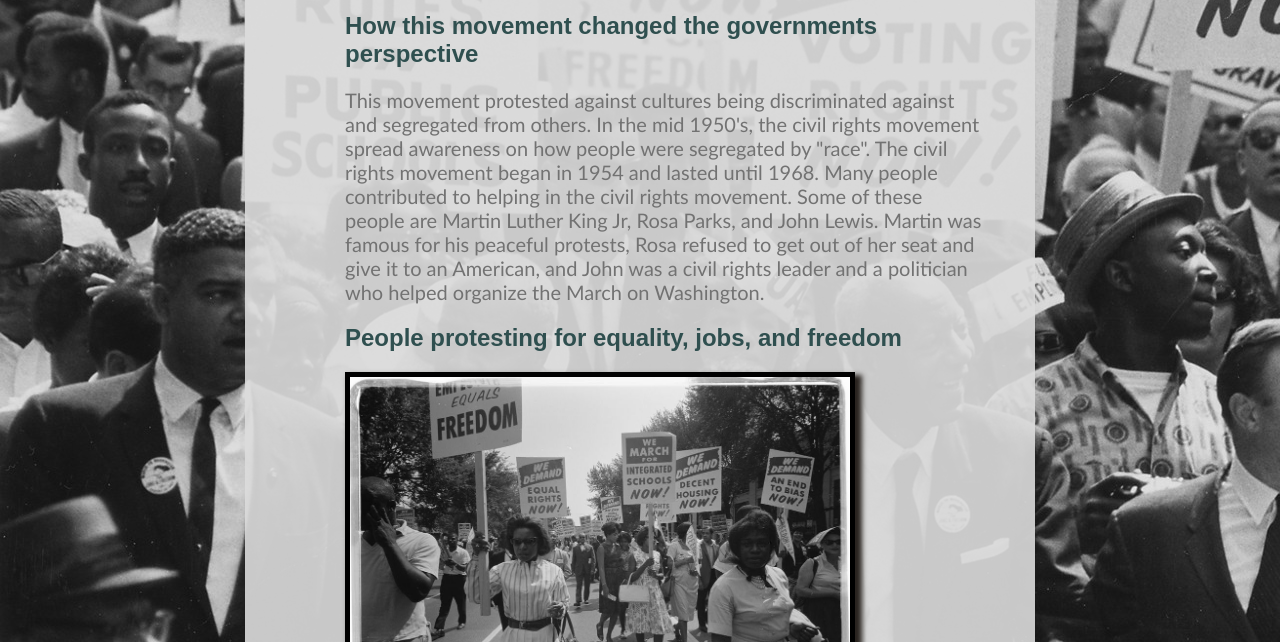
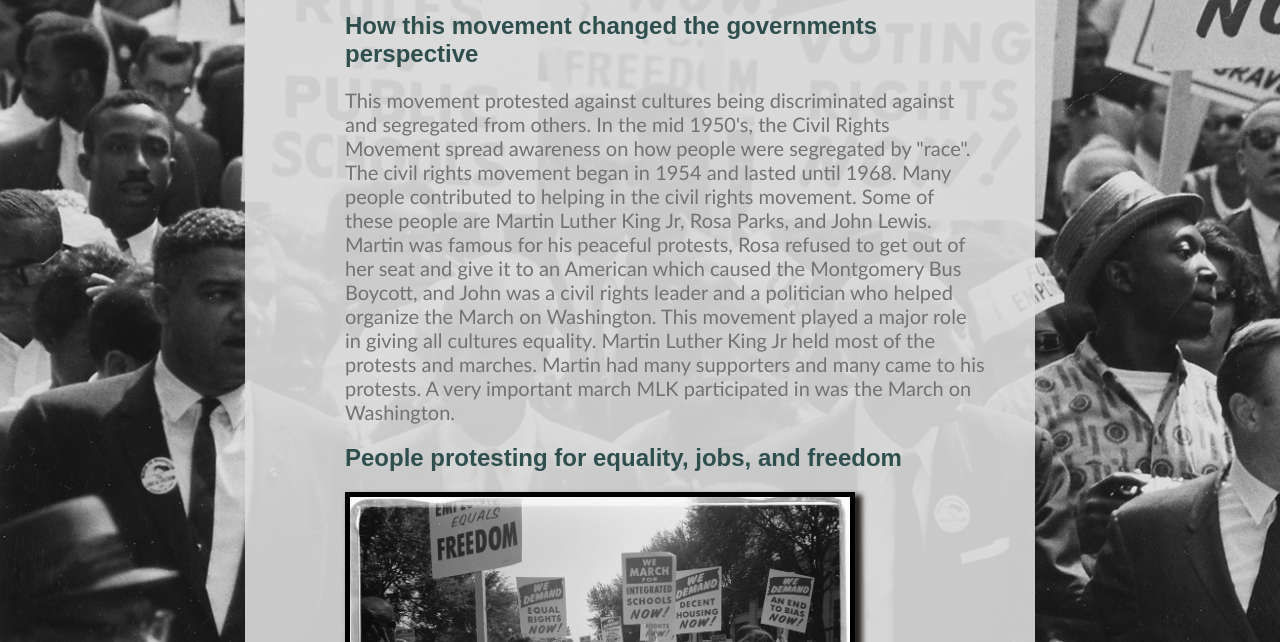
Before and after one commit to ir-2025/project, a plain HTML site: page civil-rights-movement.html in a window 1280 px wide. Shown: the part 158-800 px from the top of the page. Drawn offline with Linux system fonts and the light colour scheme.

Commit message:
changed civil rights movement paragraph

```diff
--- a/civil-rights-movement.html
+++ b/civil-rights-movement.html
@@ -19,7 +19,7 @@
         <section>
             <h1>Civil Rights Movement</h1>
             <h2>How this movement changed the governments perspective</h2>
-            <p>This movement protested against cultures being discriminated against and segregated from others. In the mid 1950's, the civil rights movement spread awareness on how people were segregated by "race". The civil rights movement began in 1954 and lasted until 1968. Many people contributed to helping in the civil rights movement. Some of these people are Martin Luther King Jr, Rosa Parks, and John Lewis. Martin was famous for his peaceful protests, Rosa refused to get out of her seat and give it to an American, and John was a civil rights leader and a politician who helped organize the March on Washington.</p>
+            <p>This movement protested against cultures being discriminated against and segregated from others. In the mid 1950's, the Civil Rights Movement spread awareness on how people were segregated by "race". The civil rights movement began in 1954 and lasted until 1968. Many people contributed to helping in the civil rights movement. Some of these people are Martin Luther King Jr, Rosa Parks, and John Lewis. Martin was famous for his peaceful protests, Rosa refused to get out of her seat and give it to an American which caused the Montgomery Bus Boycott, and John was a civil rights leader and a politician who helped organize the March on Washington. This movement played a major role in giving all cultures equality. Martin Luther King Jr held most of the protests and marches. Martin had many supporters and many came to his protests. A very important march MLK participated in was the March on Washington.</p>
 
             <h2>People protesting for equality, jobs, and freedom</h2>
             <img src="images/pic-of-protest.jpg" alt="picture of protest" width="500px">
```
